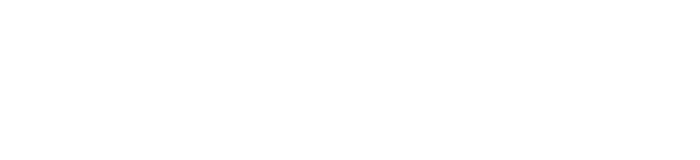
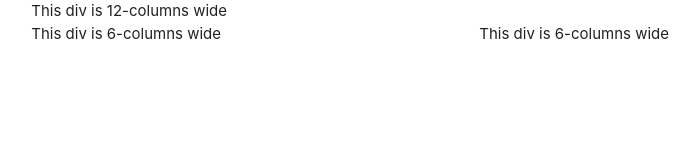
Before and after one commit to jonotko/JAGMC, a plain HTML site: page login.html in a window 1280 px wide. Shown: the whole page, without its empty margins (172-872 px from the left). Drawn offline with nearby package versions, Linux system fonts and the light colour scheme.

```diff
--- a/login.html
+++ b/login.html
@@ -12,6 +12,19 @@
 
     <body>
       <!--Import jQuery before materialize.js-->
+
+
+      <div class="container">
+        <!-- Page Content goes here -->
+        <div class="row">
+      <div class="col s12">This div is 12-columns wide</div>
+      <div class="col s6">This div is 6-columns wide</div>
+      <div class="col s6">This div is 6-columns wide</div>
+    </div>
+      </div>
+
+
+
       <script type="text/javascript" src="https://code.jquery.com/jquery-2.1.1.min.js"></script>
       <script type="text/javascript" src="js/materialize.min.js"></script>
     </body>
```
Also changed, not shown: 1 other file.
